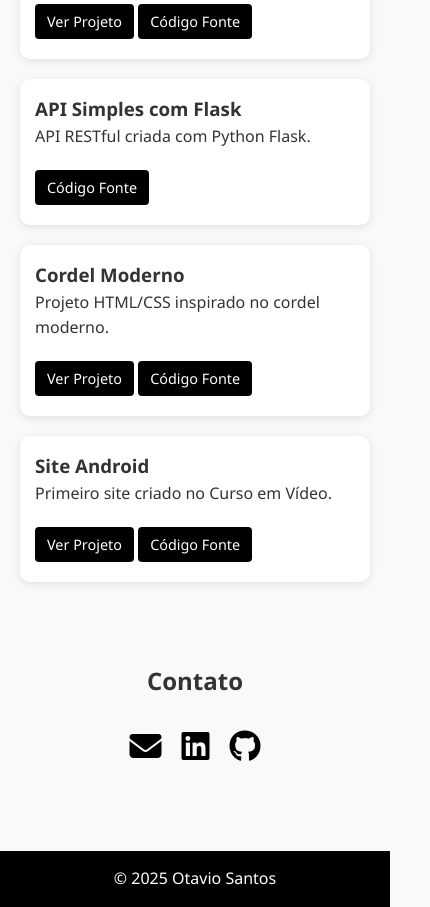
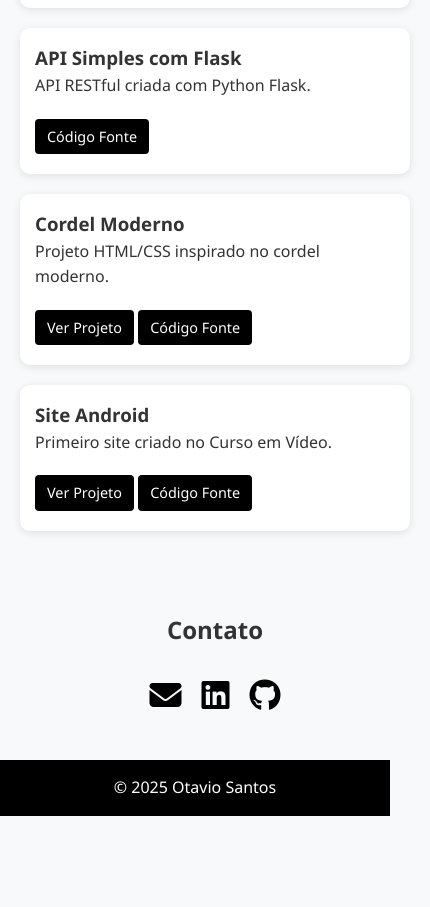
Before and after one commit to luteciando/Portfolio, a plain HTML site: page index.html in a window 390 px wide. Shown: the part 710-1617 px from the top of the page, 430 px wide, since content can reach past the window. After the commit the page ends 1526 px from the top, so only its background shows below. Drawn offline with Linux system fonts and the light colour scheme.

Commit message:
atualizando responsividade

```diff
--- a/style.css
+++ b/style.css
@@ -1,6 +1,13 @@
 *{
     margin: 0px;
     padding: 0px;
+}
+
+html, body {
+  min-height: 100vh;
+  margin: 0;
+  display: flex;
+  flex-direction: column;
 }
 
 body {
@@ -52,9 +59,11 @@ nav > a:hover{
     color: whitesmoke;
 }
 section {
+  flex: 1;
   padding: 40px 20px;
   max-width: 1100px;
   margin: auto;
+  width: 100%;
 }
 
 h1, h2 {
@@ -136,7 +145,7 @@ footer {
   padding: 15px;
   background: black;
   color: #fff;
-  margin-top: 40px;
+  margin-top: auto;
 }
 
 /* Responsividade */
```
